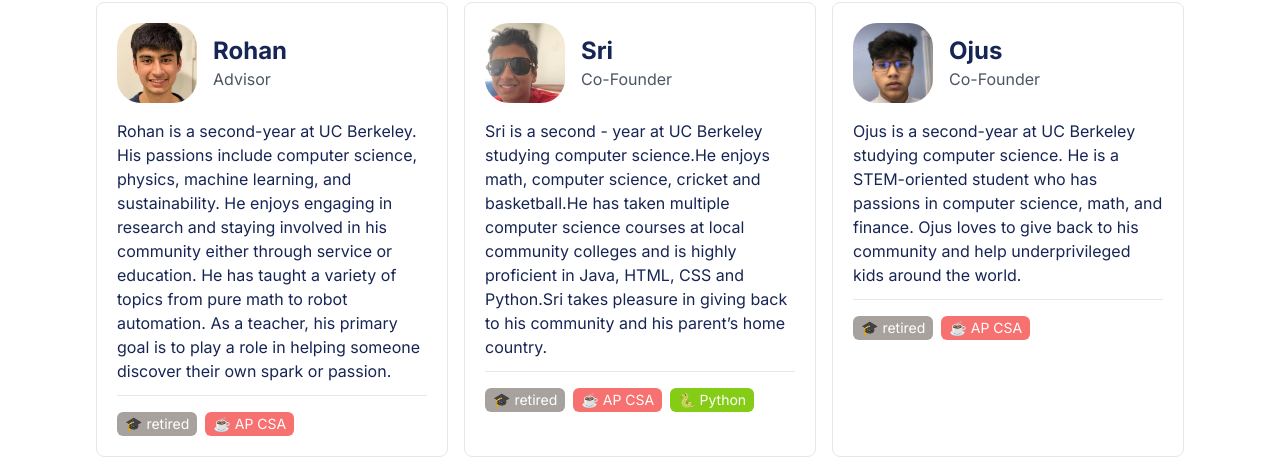
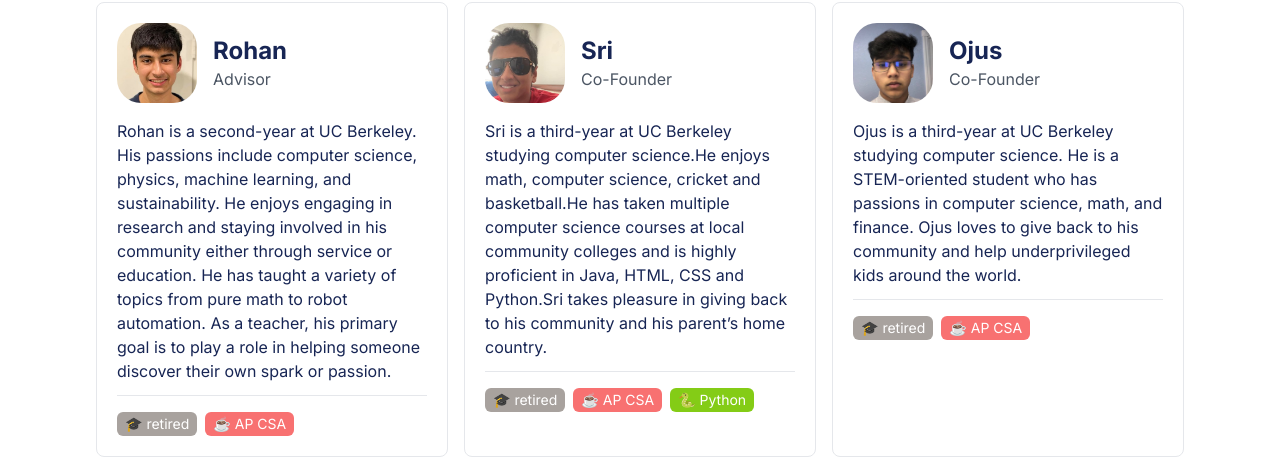
Before and after one commit to hellolol346/hackathon4kids.org, a Next.js app: page /about in a window 1280 px wide. Shown: the part 1560-2019 px from the top of the page. Built offline with nearby package versions, Linux system fonts and the light colour scheme.

Commit message:
fix: Change years

```diff
--- a/src/app/about/OjusGarg.tsx
+++ b/src/app/about/OjusGarg.tsx
@@ -8,7 +8,7 @@ const OjusGargCard = () => (
     avatar={ojusGarg}
     tags={[Tag.RetiredInstructor, Tag.APCSA]}
   >
-    Ojus is a second-year at UC Berkeley studying computer science. He is a STEM-oriented student who has passions in computer science, math, and finance. Ojus loves to give back to his community and help underprivileged kids around the world.
+    Ojus is a third-year at UC Berkeley studying computer science. He is a STEM-oriented student who has passions in computer science, math, and finance. Ojus loves to give back to his community and help underprivileged kids around the world.
   </Card>
 )
 
--- a/src/app/about/SrinidhiRaghavendran.tsx
+++ b/src/app/about/SrinidhiRaghavendran.tsx
@@ -8,7 +8,7 @@ const SrinidhiRaghavendranCard = () => (
     avatar={srinidhiRaghavendran}
     tags={[Tag.RetiredInstructor, Tag.APCSA, Tag.Python]}
   >
-    Sri is a second - year at UC Berkeley studying computer science.He enjoys math, computer science, cricket and basketball.He has taken multiple computer science courses at local community colleges and is highly proficient in Java, HTML, CSS and Python.Sri takes pleasure in giving back to his community and his parent’s home country.
+    Sri is a third-year at UC Berkeley studying computer science.He enjoys math, computer science, cricket and basketball.He has taken multiple computer science courses at local community colleges and is highly proficient in Java, HTML, CSS and Python.Sri takes pleasure in giving back to his community and his parent’s home country.
   </Card >
 )
 
```
